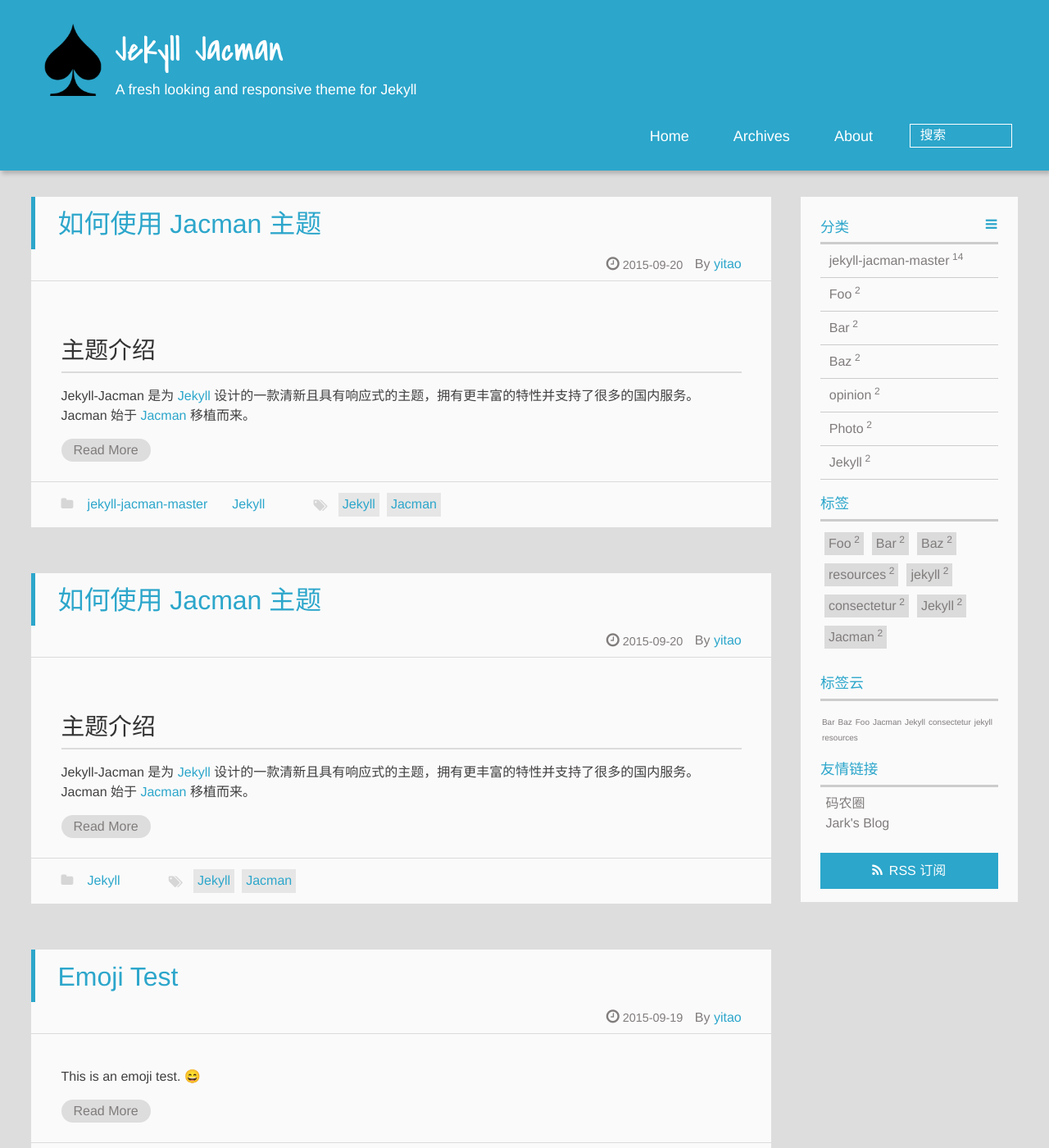
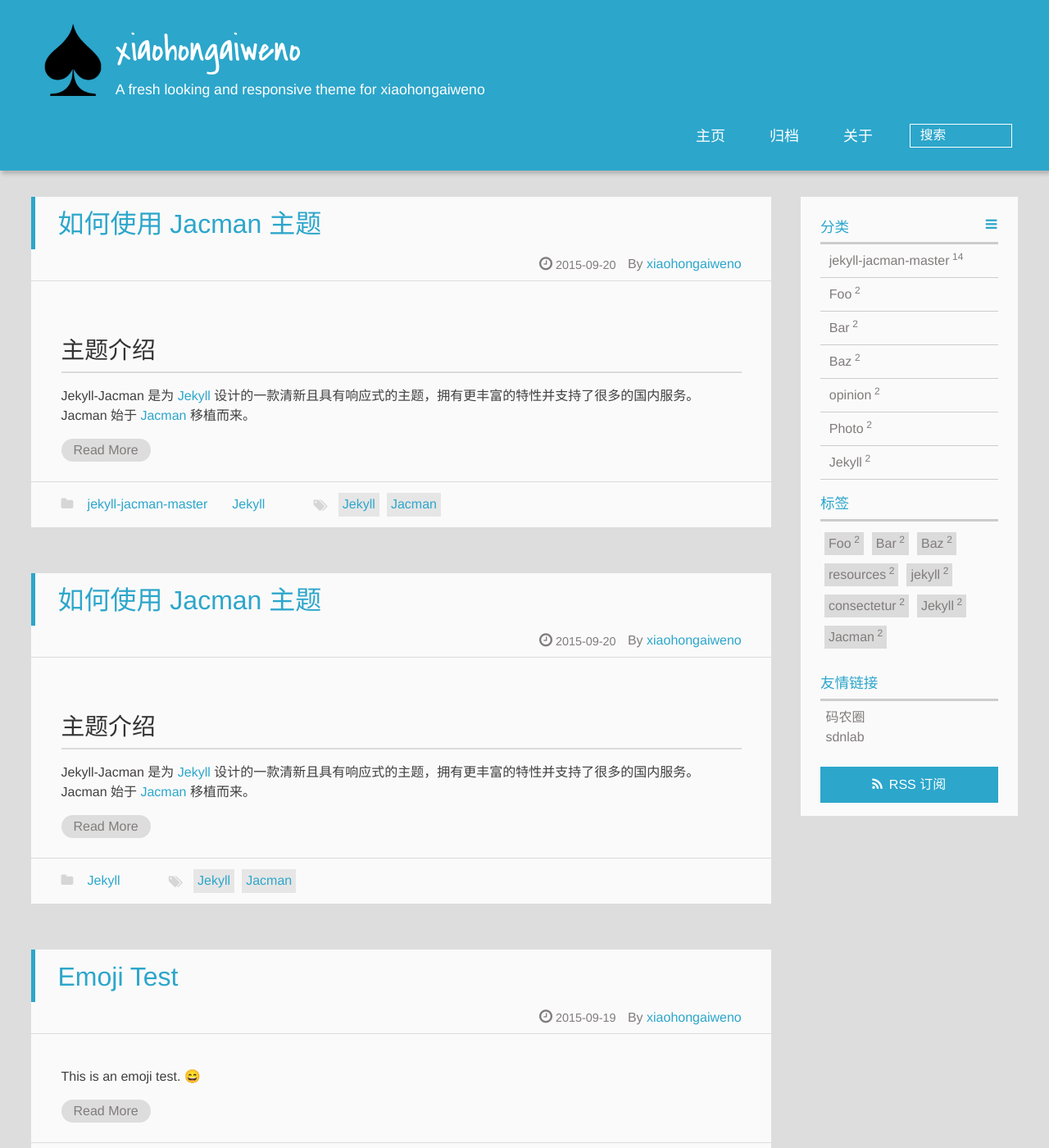
Before and after one commit to xiaohongaiweno/blog, a Jekyll site: the page built from index.html, in a window 1280 px wide and 1400 px high. Shown: the whole window at 82% size. Built offline with Jekyll 4.4.1, drawn with Linux system fonts in a browser that asks for light colours; emoji names are drawn with the system emoji font; formulas are drawn with MathJax 3; the list of posts is cut into pages by our own code; some of the changed text lies outside the part shown.

Commit message:
模板修改完成

```diff
--- a/_config.yml
+++ b/_config.yml
@@ -28,8 +28,8 @@ defaults:
 paginate: 20
 
 #### Site
-title : Jekyll Jacman
-tagline: A fresh looking and responsive theme for Jekyll
+title : xiaohongaiweno
+tagline: A fresh looking and responsive theme for xiaohongaiweno
 assets: /assets
 url:
 baseurl:
@@ -39,9 +39,9 @@ language: zh-CN    ## blog site languages: en, zh-CN, zh-TW, de
 
 #### Menu
 menu:
-  Home: /
-  Archives: /archives
-  About: /about
+  主页: /
+  归档: /archives
+  关于: /about
 ## you can create `tags` and `categories` folders (I had created them already).
 ## And create a `index.md` file in each of them.
 ## set `front-matter`as
@@ -53,10 +53,7 @@ menu:
 widgets:
 - category
 - tag
-- tagcloud
 - links
-- douban
-- github-card
 - rss
 ## provide seven widgets:github-card,category,tag,rss,archive,tagcloud,links,weibo,douban
 
@@ -84,8 +81,8 @@ share_to: true #enable share-to buttons if true
 
 #### Author information
 author:
-  name: yitao      ## e.g. wuchong Author name
-  intro_line1:  "Hello ,I'm Larry Page in Google."    ## your introduction on the bottom of the page
+  name: xiaohongaiweno      ## e.g. wuchong Author name
+  intro_line1:  "Hello ,I'm xiaohongaiweno Page in Google."    ## your introduction on the bottom of the page
   intro_line2:  "This is my blog,believe it or not."  ## the 2nd line
   weibo:      ## e.g. wuchong1014 or 2176287895 for http://weibo.com/2176287895
   weibo_verifier:  ## e.g. b3593ceb Your weibo-show widget verifier ,if you use weibo-show it is needed.
@@ -111,7 +108,7 @@ toc:
 #### Links
 links:
   码农圈: https://coderq.com
-  Jark's Blog: http://wuchong.me
+  sdnlab: https://www.sdnlab.com/
 
 #### Comment
 duoshuo_shortname:    ## e.g. wuchong      your duoshuo short name.       website: http://duoshuo.com
```
